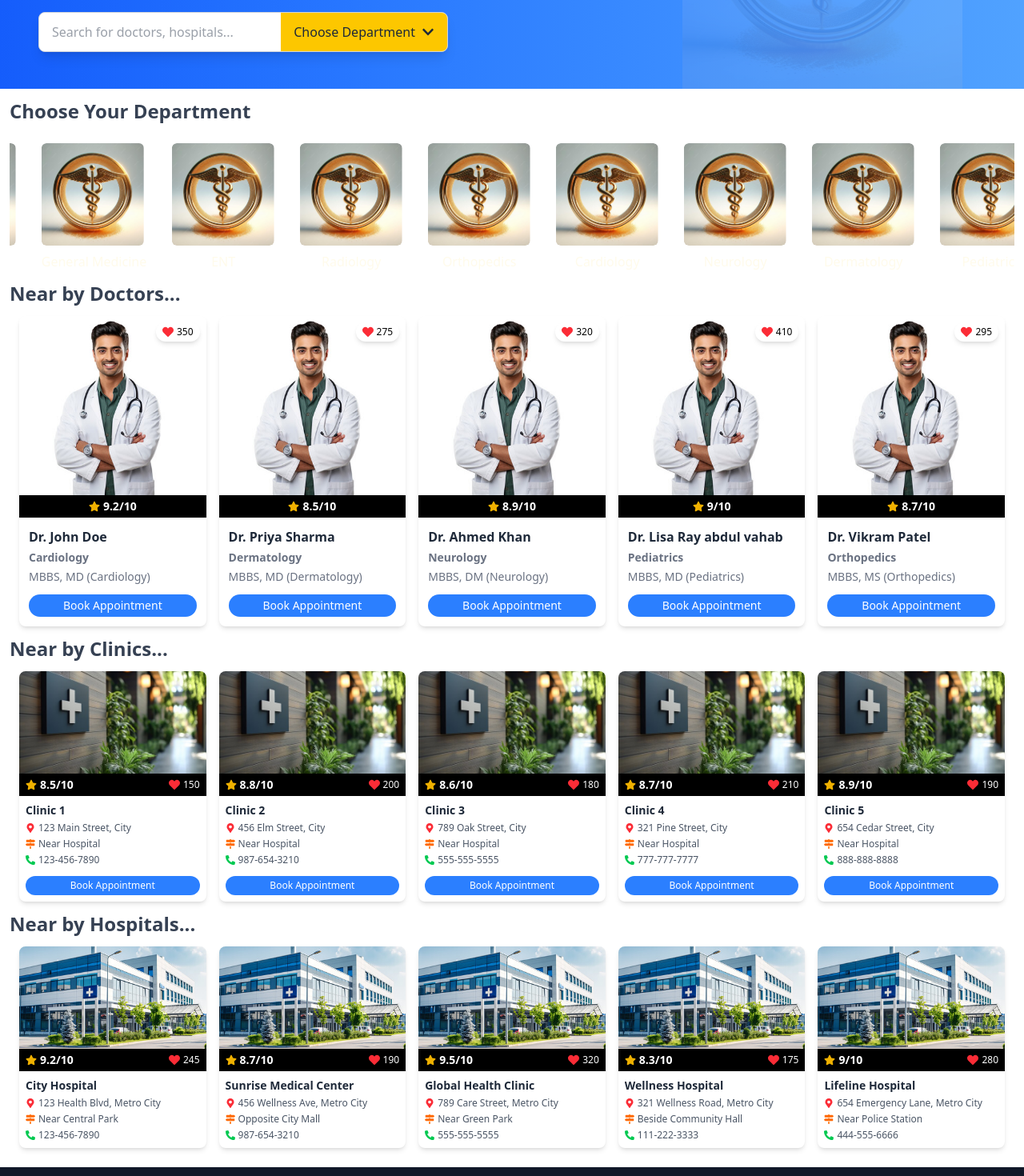
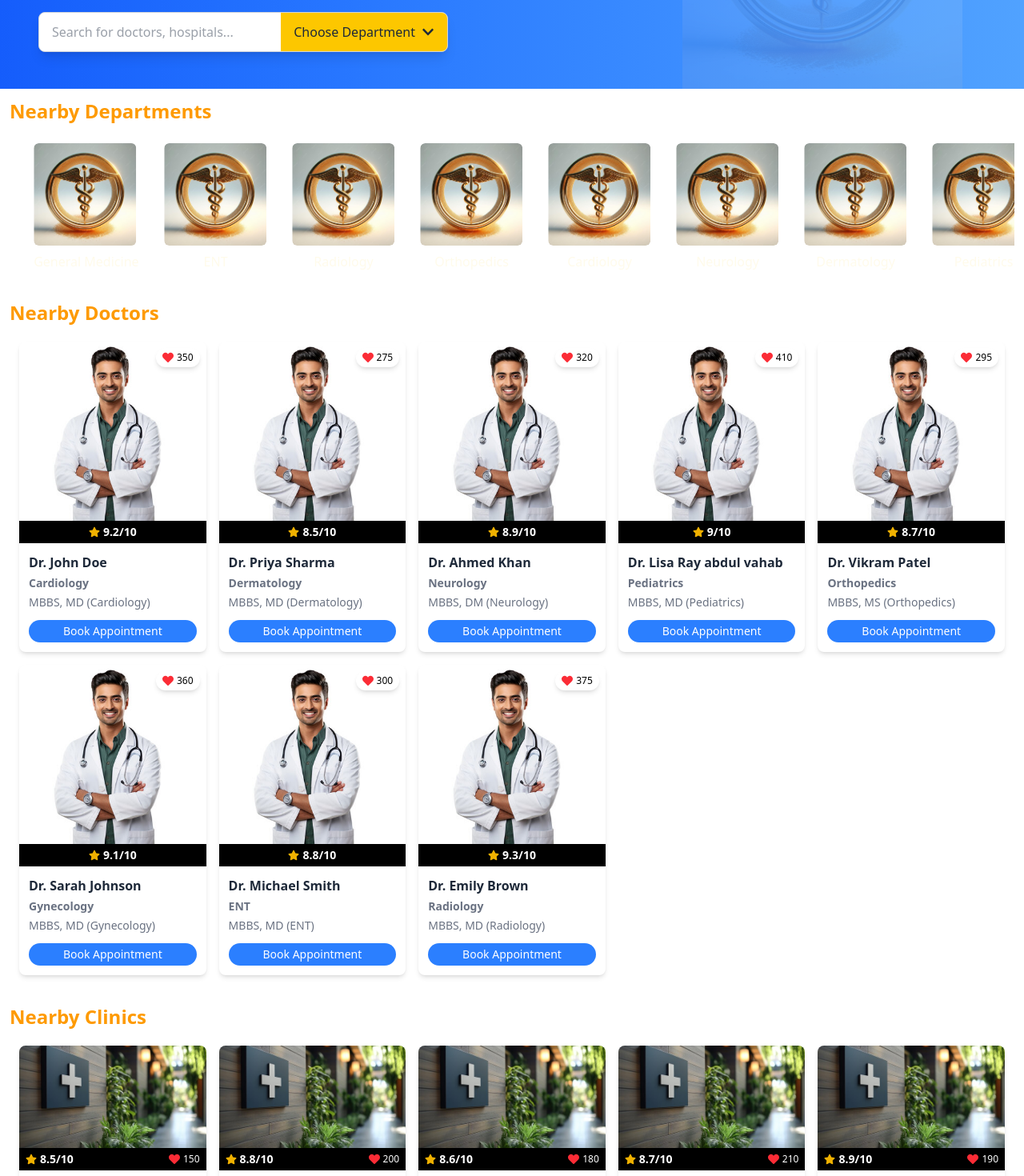
Before and after one commit to abdulvahabaa/book-my-doc-app, a React (Vite) app: page / in a window 1280 px wide. Shown: the part 340-1810 px from the top of the page at 80% size. Built offline with nearby package versions, Linux system fonts and the light colour scheme.

Commit message:
refactor:tile and add semantic tags

```diff
--- a/package.json
+++ b/package.json
@@ -15,6 +15,7 @@
     "react-dom": "^19.0.0",
     "react-icons": "^5.5.0",
     "react-router-dom": "^7.2.0",
+    "swiper": "^11.2.5",
     "tailwindcss": "^4.0.9"
   },
   "devDependencies": {
--- a/src/constants/data.js
+++ b/src/constants/data.js
@@ -44,6 +44,33 @@ export const doctorsList = [
       likes: 295,
       image: '/images/doctor.jpg'
     },
+    {
+      id: 6,
+      name: 'Dr. Sarah Johnson',
+      department: 'Gynecology',
+      qualification: 'MBBS, MD (Gynecology)',
+      rating: 9.1,
+      likes: 360,
+      image: '/images/doctor.jpg'
+    },
+    {
+      id: 7,
+      name: 'Dr. Michael Smith',
+      department: 'ENT',
+      qualification: 'MBBS, MD (ENT)',
+      rating: 8.8,
+      likes: 300,
+      image: '/images/doctor.jpg'
+    },
+    {
+      id: 8,
+      name: 'Dr. Emily Brown',
+      department: 'Radiology',
+      qualification: 'MBBS, MD (Radiology)',
+      rating: 9.3,
+      likes: 375,
+      image: '/images/doctor.jpg'
+    }
   ]
 
   export const clinicsList = [
--- a/src/pages/Home.jsx
+++ b/src/pages/Home.jsx
@@ -12,25 +12,50 @@ import Banner from "../components/Banners/Banner";
 const Home = () => {
   return (
     <div className="dark:bg-gray-900">
+      <header>
         <Navbar />
         <div className="pt-16">
           <SubNavbar />
         </div>
+      </header>
+
+      <main>
+        <section aria-labelledby="home-banner">
           <Banner />
-      <main className="p-3">
-        {/* <Title>Welcome to Book My Doc</Title> */}
-        <Title>Choose Your Department</Title>
+        </section>
+
+        <section className="p-3" aria-labelledby="departments-section">
+          <h2 id="departments-section">
+            <Title>Nearby Departments</Title>
+          </h2>
           <DepartmentsCarosel />
-        <Title>Near by Doctors...</Title>
+        </section>
+
+        <section className="p-3" aria-labelledby="doctors-section">
+          <h2 id="doctors-section">
+            <Title>Nearby Doctors</Title>
+          </h2>
           <DoctorsCard />
-        <Title>Near by Clinics...</Title>
+        </section>
+
+        <section className="p-3" aria-labelledby="clinics-section">
+          <h2 id="clinics-section">
+            <Title>Nearby Clinics</Title>
+          </h2>
           <ClinicsCard />
-        <Title>Near by Hospitals...</Title>
+        </section>
+
+        <section className="p-3" aria-labelledby="hospitals-section">
+          <h2 id="hospitals-section">
+            <Title>Nearby Hospitals</Title>
+          </h2>
           <HospitalsCard />
+        </section>
       </main>
-      <div >
+
+      <footer>
         <Footer />
-      </div>
+      </footer>
     </div>
   );
 };
--- a/src/ui/Title.jsx
+++ b/src/ui/Title.jsx
@@ -1,14 +1,11 @@
 
-function Title({ children }) {
-    return (
-      <div className="font-bold text-2xl text-gray-700 dark:text-gray-400 ">
-        {children}
-      </div>
-    );
-  }
+function Title({ children, rightComponent }) {
+  return (
+    <div className="flex justify-between items-center font-bold text-2xl text-amber-500 mb-2">
+      <div>{children}</div>
+      <div>{rightComponent}</div>
+    </div>
+  );
+}
 
-//   Title.propTypes = {
-//     children: PropTypes.node.isRequired,
-//   };
-
-  export default Title;
+export default Title;
```
Also changed, not shown: 1 other file (tests, documents, lock files or other folders). Lines whose indentation alone changed are shown as unchanged.
